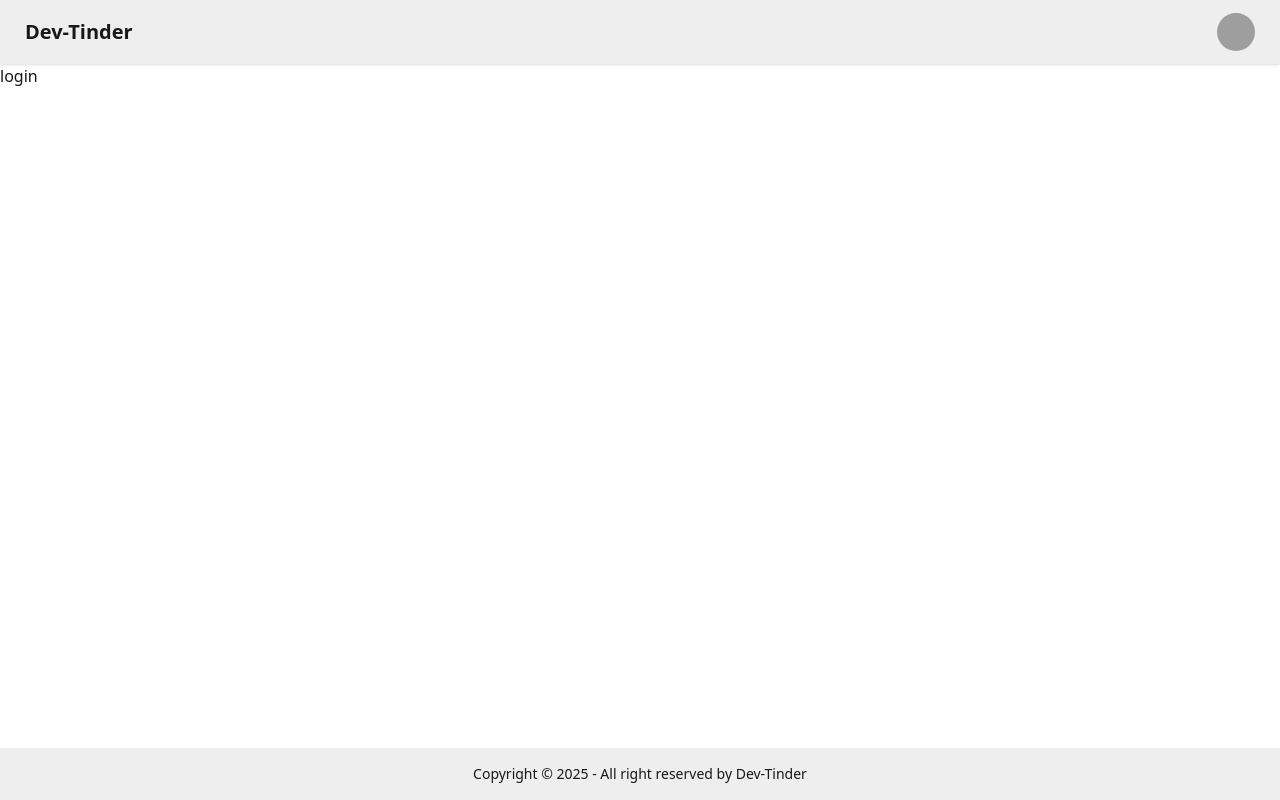
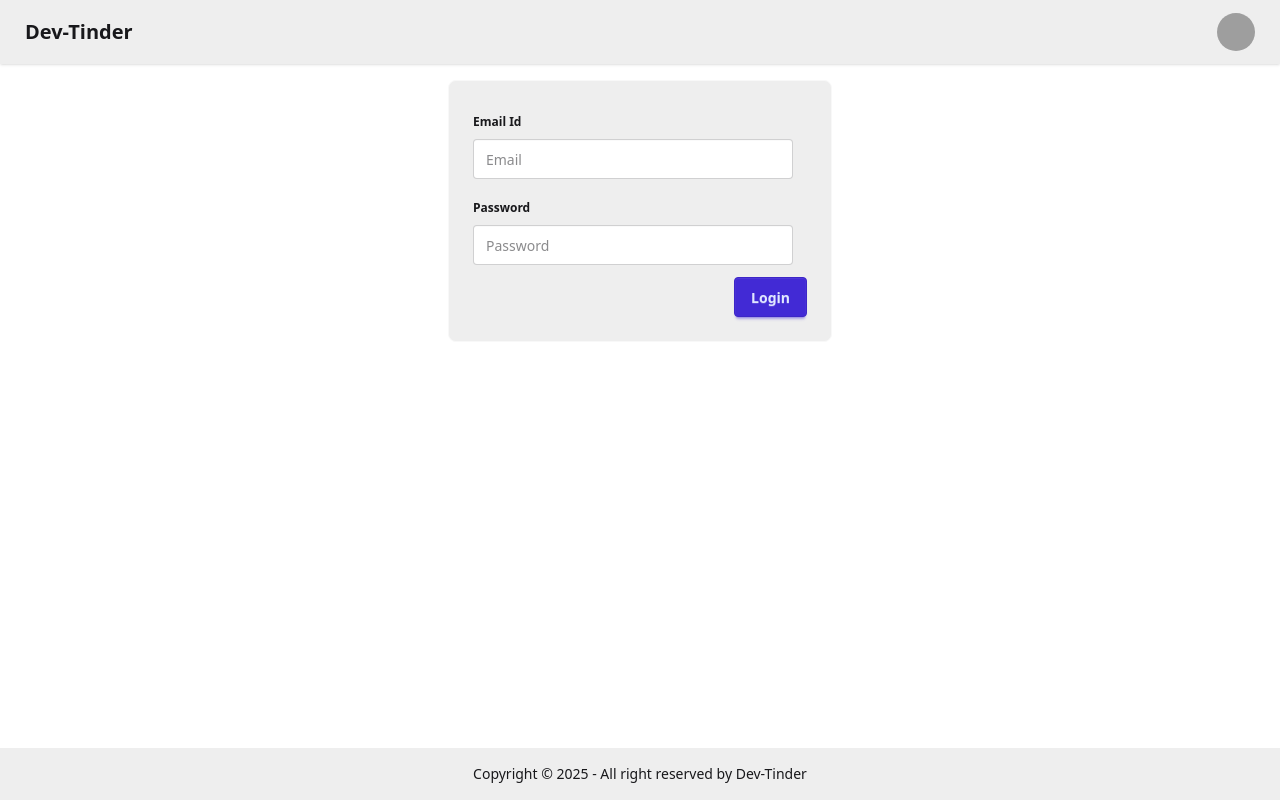
Before and after one commit to Raghav888/DEV_TIN_FE, a React (Vite) app: page /login in a window 1280 px wide. Built offline with nearby package versions, Linux system fonts and the light colour scheme; grey boxes are pictures that could not be loaded.

Commit message:
feat: add Axios for API calls and restructure components

```diff
--- a/package.json
+++ b/package.json
@@ -11,6 +11,7 @@
   },
   "dependencies": {
     "@tailwindcss/vite": "^4.1.15",
+    "axios": "^1.12.2",
     "react": "^19.1.1",
     "react-dom": "^19.1.1",
     "react-router-dom": "^7.9.4",
--- a/src/App.jsx
+++ b/src/App.jsx
@@ -1,7 +1,7 @@
 import { BrowserRouter, Route, Routes } from "react-router-dom";
-import { Body } from "./Body";
-import { Login } from "./Login";
-import { Profile } from "./Profile";
+import { Body } from "./Components/Body";
+import { Login } from "./Components/Login";
+import { Profile } from "./Components/Profile";
 
 function App() {
   return (
--- /dev/null
+++ b/src/Components/Login.jsx
@@ -0,0 +1,62 @@
+import axios from "axios";
+import { useState } from "react";
+
+export const Login = () => {
+  const [email, setEmail] = useState("");
+  const [password, setPassword] = useState("");
+
+  const handleLoginClick = async () => {
+    try {
+      const response = await axios.post(
+        "http://localhost:3000/auth/login",
+        {
+          emailId: email,
+          password,
+        },
+        // this send the cookies in the request
+        { withCredentials: true }
+      );
+      const data = response.data;
+      console.log(data);
+    } catch (err) {
+      console.error("Login failed:", err);
+    }
+  };
+
+  return (
+    <div className="flex justify-center p-4">
+      <div className="card card-border bg-base-300 w-96">
+        <div className="card-body">
+          <fieldset className="fieldset">
+            <legend className="fieldset-legend">Email Id</legend>
+            <input
+              type="email"
+              placeholder="Email"
+              className="input"
+              value={email}
+              onChange={(e) => setEmail(e.target.value)}
+            />
+          </fieldset>
+          <fieldset className="fieldset">
+            <legend className="fieldset-legend">Password</legend>
+            <input
+              type="password"
+              placeholder="Password"
+              className="input"
+              value={password}
+              onChange={(e) => setPassword(e.target.value)}
+            />
+          </fieldset>
+          <div className="card-actions justify-end">
+            <button
+              className="btn btn-primary"
+              onClick={() => handleLoginClick()}
+            >
+              Login
+            </button>
+          </div>
+        </div>
+      </div>
+    </div>
+  );
+};
--- a/src/Login.jsx
+++ /dev/null
@@ -1,3 +0,0 @@
-export const Login = () => {
-  return <>login</>;
-};
```
Also changed, not shown: src/Components/Body.jsx (renamed from src/Body.jsx), src/Components/Footer.jsx (renamed from src/Footer.jsx), src/Components/NavBar.jsx (renamed from src/NavBar.jsx), src/Components/Profile.jsx (renamed from src/Profile.jsx), 1 other file (tests, documents, lock files or other folders).
